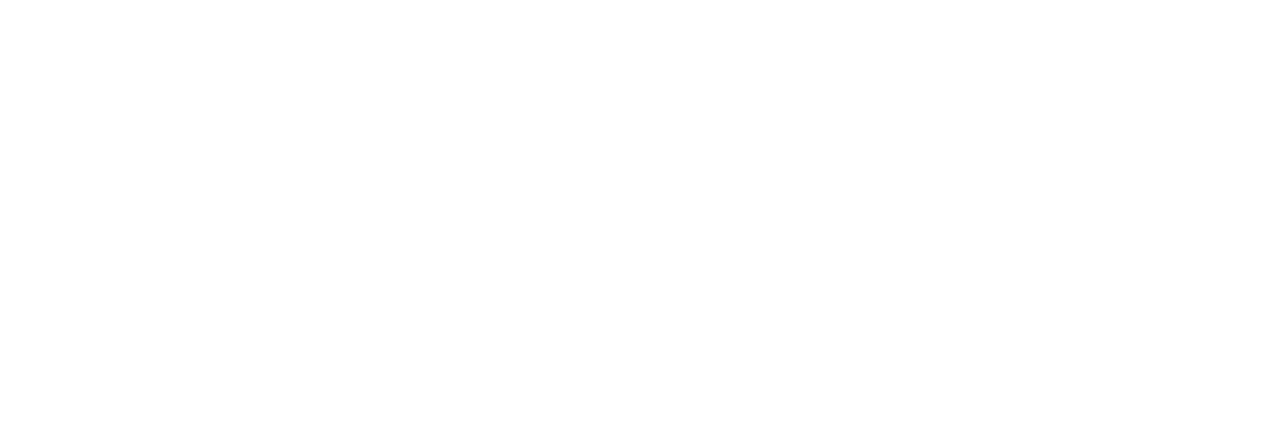
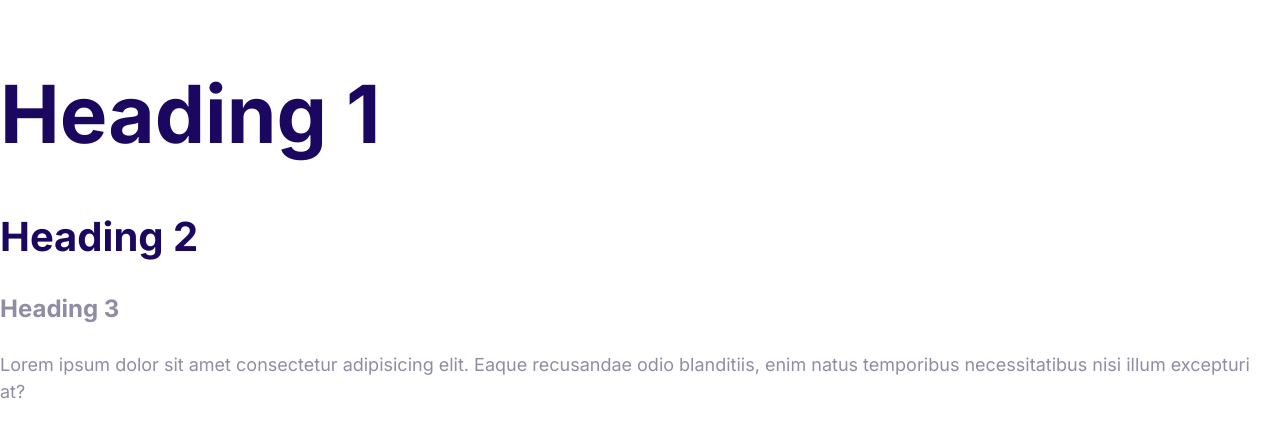
Before and after one commit to EyobMenga/mobotherapy, a plain HTML site: page index.html in a window 1280 px wide. Drawn offline with Linux system fonts and the light colour scheme.

Commit message:
Define the styles for styles

```diff
--- a/css/styles.css
+++ b/css/styles.css
@@ -1,7 +1,59 @@
 :root {
-    --color-primary: #2584ff;
-    --color-secondary: #00d9ff;
-    --color-accent: #ff3400;
-    --color-headings: #1b0760;
-    --color-body: #918ca4;
+  --color-primary: #2584ff;
+  --color-secondary: #00d9ff;
+  --color-accent: #ff3400;
+  --color-headings: #1b0760;
+  --color-body: #918ca4;
 }
+
+html {
+  font-size: 62.5%;
+}
+
+body {
+  font-family: Inter, Arial, Helvetica, sans-serif;
+  font-size: 2.4rem;
+  line-height: 1.5;
+  color: var(--color-body);
+}
+
+h1,
+h2,
+h2 {
+  color: var(--color-headings);
+  margin-bottom: 1rem;
+}
+
+h1 {
+  font-size: 7rem;
+}
+
+h2 {
+  font-size: 4rem;
+}
+
+h3 {
+  font-size: 3rem;
+}
+
+p {
+  margin-top: 0;
+}
+
+@media screen and (min-width: 1000px) {
+  body {
+    font-size: 1.8rem;
+  }
+
+  h1 {
+    font-size: 8rem;
+  }
+
+  h2 {
+    font-size: 4rem;
+  }
+
+  h3 {
+    font-size: 2.4rem;
+  }
+}
--- a/index.html
+++ b/index.html
@@ -1,14 +1,24 @@
 <!DOCTYPE html>
 <html lang="en">
-<head>
-    <meta charset="UTF-8">
-    <meta http-equiv="X-UA-Compatible" content="IE=edge">
-    <meta name="viewport" content="width=device-width, initial-scale=1.0">
+  <head>
+    <meta charset="UTF-8" />
+    <meta http-equiv="X-UA-Compatible" content="IE=edge" />
+    <meta name="viewport" content="width=device-width, initial-scale=1.0" />
     <title>Document</title>
-    <link rel="stylesheet" href="css/normalize.css">
-    <link rel="stylesheet" href="css/styles.css">
-</head>
-<body>
-
-</body>
+    <link rel="preconnect" href="https://fonts.googleapis.com" />
+    <link rel="preconnect" href="https://fonts.gstatic.com" crossorigin />
+    <link
+      href="https://fonts.googleapis.com/css2?family=Inter:wght@400;700&display=swap"
+      rel="stylesheet"
+    />
+    <link rel="stylesheet" href="css/normalize.css" />
+    <link rel="stylesheet" href="css/styles.css" />
+  </head>
+  <body>
+      <h1>Heading 1</h1>
+      <h2>Heading 2</h2>
+      <h3>Heading 3</h3>
+      <p>Lorem ipsum dolor sit amet consectetur adipisicing elit. Eaque recusandae odio blanditiis, enim natus temporibus necessitatibus nisi illum excepturi at?
+      </p>
+  </body>
 </html>
```
